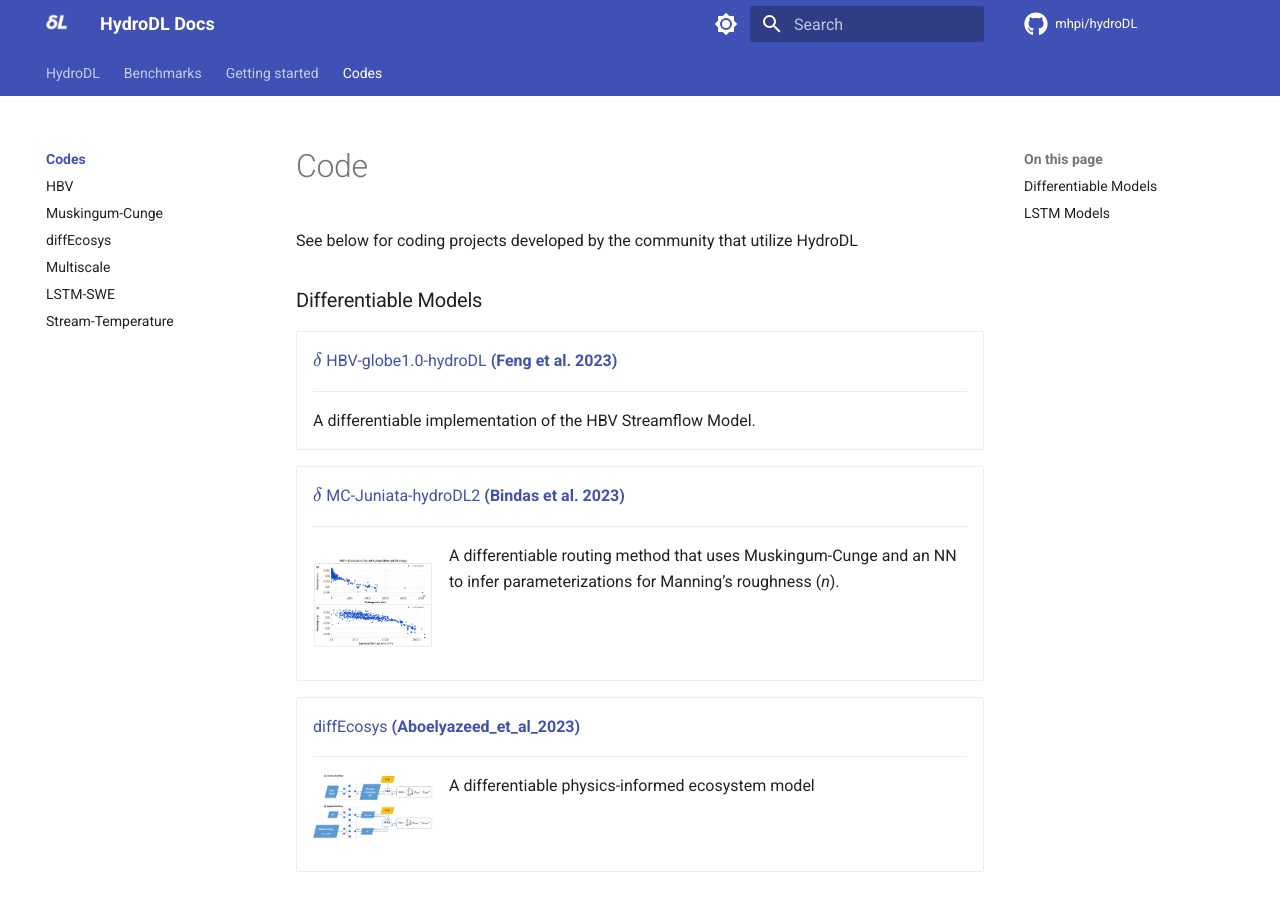
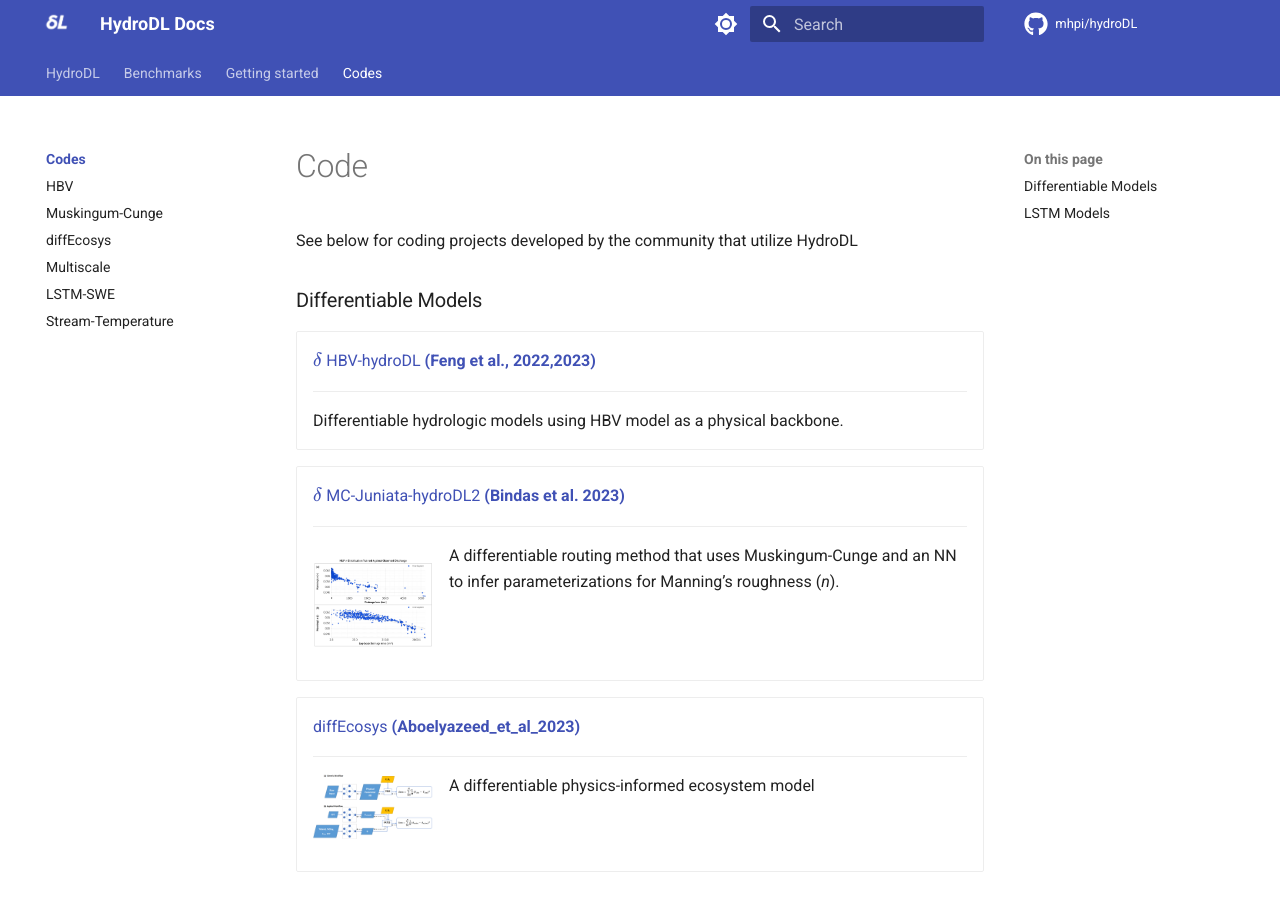
Before and after one commit to mhpi/mhpi.github.io, an MkDocs documentation site: the page built from docs/codes/index.md, in a window 1280 px wide and 900 px high. Built offline with MkDocs 1.6.1 and Material for MkDocs 9.7.7, drawn with Linux system fonts in a browser that asks for light colours; a script that is not in the unit is left out; comment, search, counter and statistics services are not loaded.

Commit message:
Update index.md

```diff
--- a/docs/codes/index.md
+++ b/docs/codes/index.md
@@ -7,11 +7,11 @@ See below for coding projects developed by the community that utilize HydroDL
 <div class="result" markdown>
   <div class="grid cards" markdown>
 
--   [$\delta$ HBV-globe1.0-hydroDL __(Feng et al. 2023)__][feng_2023.md]
+-   [$\delta$ HBV-hydroDL __(Feng et al., 2022,2023)__][feng_2023.md]
 
     ---
 
-    A differentiable implementation of the HBV Streamflow Model.
+    Differentiable hydrologic models using HBV model as a physical backbone.
 
 
   </div>
```
